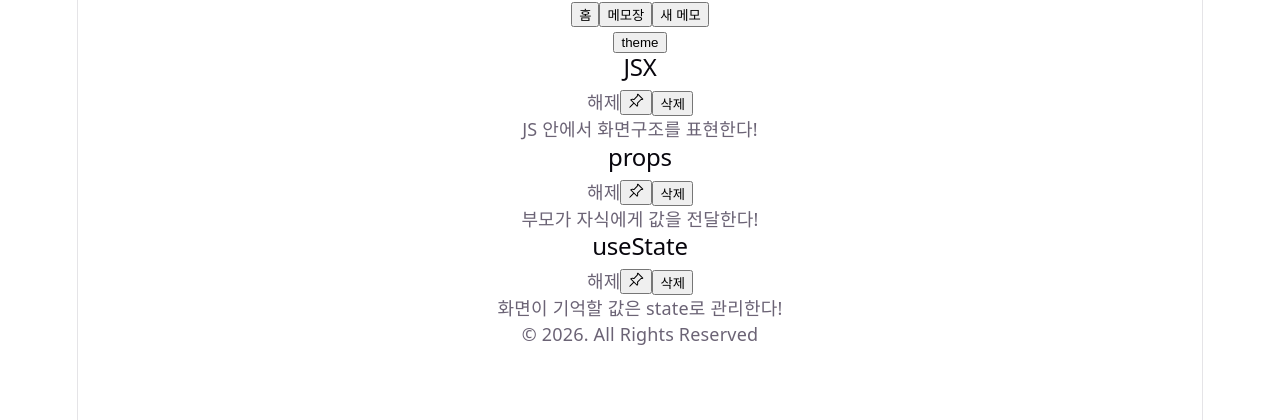
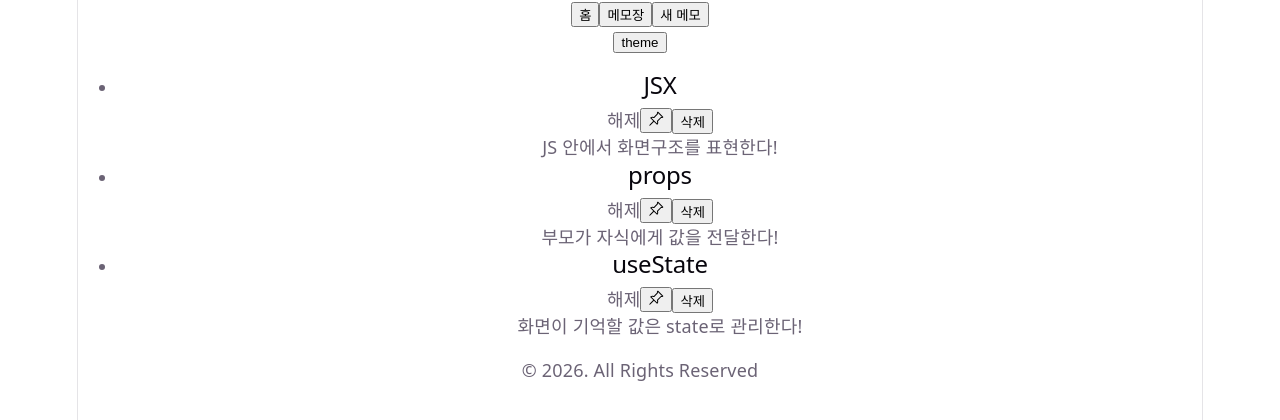
Before and after one commit to Naeun-K/hanip-note, a React (Vite) app: page /memos in a window 1280 px wide. Shown: the top 420 px of the page. Built offline with nearby package versions, Linux system fonts and the light colour scheme.

Commit message:
feat: hook 만들기 단계 완료

```diff
--- a/src/App.jsx
+++ b/src/App.jsx
@@ -1,106 +1,26 @@
-import { useEffect, useReducer, useState } from "react";
-import reactLogo from "./assets/react.svg";
-import viteLogo from "./assets/vite.svg";
-import heroImg from "./assets/hero.png";
 import "./App.css";
 import NoteCard from "./components/NoteCard";
 import NoteForm from "./components/NoteForm";
 import Home from "./pages/Home";
-import NewMemo from "./pages/NewMemo";
 import MemoList from "./pages/MemoList";
 import Header from "./pages/Header";
 import Footer from "./pages/Footer";
 import { Route, Routes } from "react-router";
-
-const initalNotes = [
-  {
-    id: 1,
-    title: "JSX",
-    body: "JS 안에서 화면구조를 표현한다!",
-    pinned: false,
-  },
-  {
-    id: 2,
-    title: "props",
-    body: "부모가 자식에게 값을 전달한다!",
-    pinned: false,
-  },
-  {
-    id: 3,
-    title: "useState",
-    body: "화면이 기억할 값은 state로 관리한다!",
-    pinned: false,
-  },
-];
-
-const STORAGE_KEY = "hanip-notes";
-
-function loadInitialNotes() {
-  try {
-    const saved = localStorage.getItem(STORAGE_KEY);
-    saved && console.log(saved);
-    return saved ? JSON.parse(saved) : initalNotes;
-  } catch {
-    return initalNotes;
-  }
-}
+import { useNotes } from "./hooks/useNotes";
 
 function App() {
-  // const [notes, setNotes] = useState(loadInitialNotes);
-  const [notes, dispatch] = useReducer(
-    notesReducer,
-    undefined,
-    loadInitialNotes,
-  );
-
-  useEffect(() => {
-    localStorage.setItem(STORAGE_KEY, JSON.stringify(notes));
-  }, [notes]);
-
-  function notesReducer(notes, action) {
-    switch (action.type) {
-      case "ADD":
-        return [action.note, ...notes];
-      case "DELETE":
-        return notes.filter((note) => note.id !== action.id);
-      case "PINTOGGLE":
-        return notes.map((note) =>
-          note.id === action.id ? { ...note, pinned: !note.pinned } : note,
-        );
-      default:
-        return notes;
-    }
-  }
-
-  function addNote(newNote) {
-    // setNotes((currentNotes) => [...currentNotes, newNote]);
-    dispatch({ type: "ADD", note: newNote });
-  }
-
-  function deleteNote(id) {
-    // setNotes((currentNotes) => currentNotes.filter((note) => note.id !== id));
-    dispatch({ type: "DELETE", id });
-  }
-
-  function togglePin(id) {
-    // setNotes((currentNotes) =>
-    //   currentNotes.map((note) =>
-    //     note.id === id ? { ...note, pinned: !note.pinned } : note,
-    //   ),
-    // );
-    dispatch({ type: "PINTOGGLE", id });
-  }
+  const { notes, addNote, deleteNote, togglePin } = useNotes();
 
   return (
     <>
       <Header />
       <Routes className="note-app">
         <Route path="/" element={<Home />} />
-        <Route path="/new" element={<NewMemo addNote={addNote} />} />
+        <Route path="/new" element={<NoteForm onAdd={addNote} />} />
         <Route
           path="/memos"
           element={
-            <div>
+            <ul>
               {notes.map((note) => (
                 <NoteCard
                   key={note.id}
@@ -109,7 +29,7 @@ function App() {
                   onDelete={() => deleteNote(note.id)}
                 />
               ))}
-            </div>
+            </ul>
           }
         />
       </Routes>
@@ -117,9 +37,5 @@ function App() {
     </>
   );
 }
-//  <MemoList
-//               notes={notes}
-//               togglePin={togglePin}
-//               deleteNote={deleteNote}
-//             />
+
 export default App;
--- a/src/components/NoteCard.jsx
+++ b/src/components/NoteCard.jsx
@@ -9,10 +9,15 @@ export default function NoteCard({
   onDelete,
 }) {
   return (
+    <li>
       <article className="note-card">
         <h2>{title}</h2>
         <span>{pinned ? "고정" : "해제"}</span>
-      <button type="button" className="btn toggle-button" onClick={onTogglePin}>
+        <button
+          type="button"
+          className="btn toggle-button"
+          onClick={onTogglePin}
+        >
           <PinIcon />
         </button>
         <button type="button" className="btn delete-button" onClick={onDelete}>
@@ -20,5 +25,6 @@ export default function NoteCard({
         </button>
         <p>{body}</p>
       </article>
+    </li>
   );
 }
--- /dev/null
+++ b/src/hooks/useNotes.js
@@ -0,0 +1,75 @@
+import { useEffect, useReducer } from "react";
+
+const STORAGE_KEY = "hanip-notes";
+
+const initalNotes = [
+  {
+    id: 1,
+    title: "JSX",
+    body: "JS 안에서 화면구조를 표현한다!",
+    pinned: false,
+  },
+  {
+    id: 2,
+    title: "props",
+    body: "부모가 자식에게 값을 전달한다!",
+    pinned: false,
+  },
+  {
+    id: 3,
+    title: "useState",
+    body: "화면이 기억할 값은 state로 관리한다!",
+    pinned: false,
+  },
+];
+
+function loadInitialNotes() {
+  try {
+    const saved = localStorage.getItem(STORAGE_KEY);
+    saved && console.log(saved);
+    return saved ? JSON.parse(saved) : initalNotes;
+  } catch {
+    return initalNotes;
+  }
+}
+
+function notesReducer(notes, action) {
+  switch (action.type) {
+    case "ADD":
+      return [action.note, ...notes];
+    case "DELETE":
+      return notes.filter((note) => note.id !== action.id);
+    case "PINTOGGLE":
+      return notes.map((note) =>
+        note.id === action.id ? { ...note, pinned: !note.pinned } : note,
+      );
+    default:
+      return notes;
+  }
+}
+
+export function useNotes() {
+  const [notes, dispatch] = useReducer(
+    notesReducer,
+    undefined,
+    loadInitialNotes,
+  );
+
+  useEffect(() => {
+    localStorage.setItem(STORAGE_KEY, JSON.stringify(notes));
+  }, [notes]);
+
+  function addNote(newNote) {
+    dispatch({ type: "ADD", note: newNote });
+  }
+
+  function deleteNote(id) {
+    dispatch({ type: "DELETE", id });
+  }
+
+  function togglePin(id) {
+    dispatch({ type: "PINTOGGLE", id });
+  }
+
+  return { notes, addNote, deleteNote, togglePin };
+}
--- a/src/pages/Home.jsx
+++ b/src/pages/Home.jsx
@@ -3,7 +3,7 @@ import React from "react";
 export default function Home() {
   return (
     <div>
-      {" "}
+      <p>REACT MINI PROJECT</p>
       <h1>
         {" "}
         <span>
@@ -22,6 +22,7 @@ export default function Home() {
         </span>{" "}
         한입노트
       </h1>
+      <p>배운 개념을 한입씩 정리하는 나만의 메모장</p>
     </div>
   );
 }
--- a/src/pages/NewMemo.jsx
+++ /dev/null
@@ -1,6 +0,0 @@
-import React from "react";
-import NoteForm from "../components/NoteForm";
-
-export default function NewMemo({ addNote }) {
-  return <NoteForm onAdd={addNote} />;
-}
```
Lines whose indentation alone changed are shown as unchanged.
